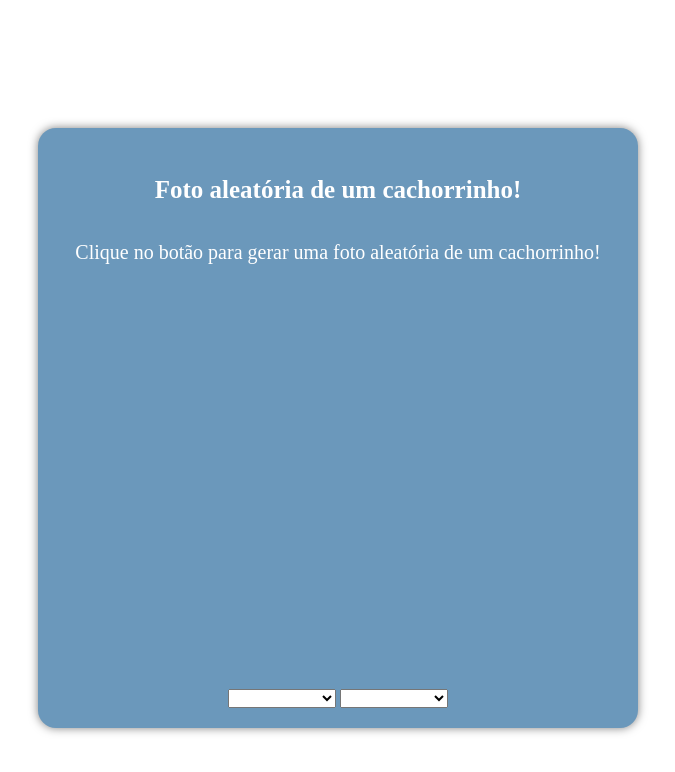
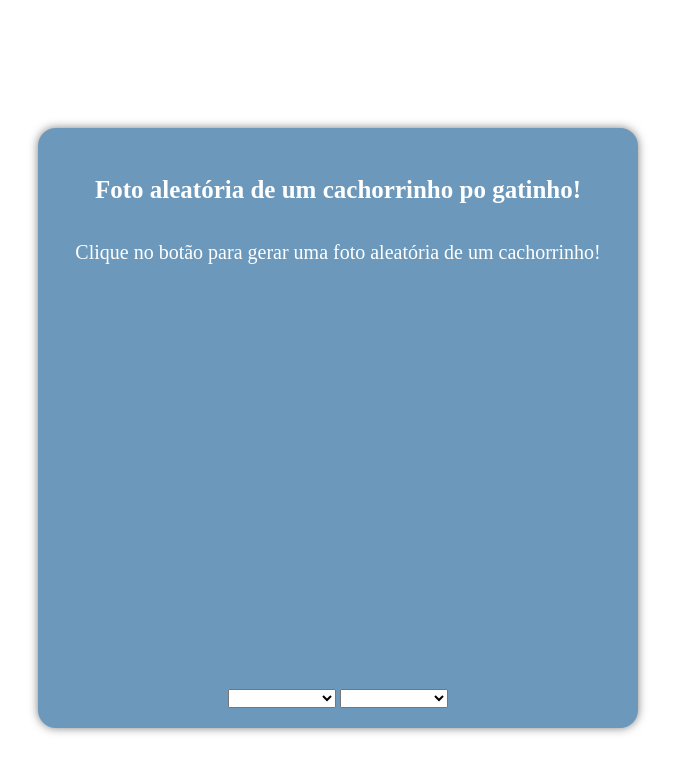
Before and after one commit to SLBBcod/DogAPI, a plain HTML site: page index.html in a window 1280 px wide. Shown: the whole page, without its empty margins (302-977 px from the left). Drawn offline with Linux system fonts and the light colour scheme; no server answers.

Commit message:
Add files via upload

```diff
--- a/index.html
+++ b/index.html
@@ -13,7 +13,7 @@
       <img src="" alt="" id="dog_img">
       <img src="" alt="" id="cat_img">
       <div class="texto">
-        <h1 class="text-main">Foto aleatória de um cachorrinho!</h1>
+        <h1 class="text-main">Foto aleatória de um cachorrinho po gatinho!</h1>
         <p class="desc">Clique no botão para gerar uma foto aleatória de um cachorrinho!</p>
       </div>
       <div class="select-container">
```
